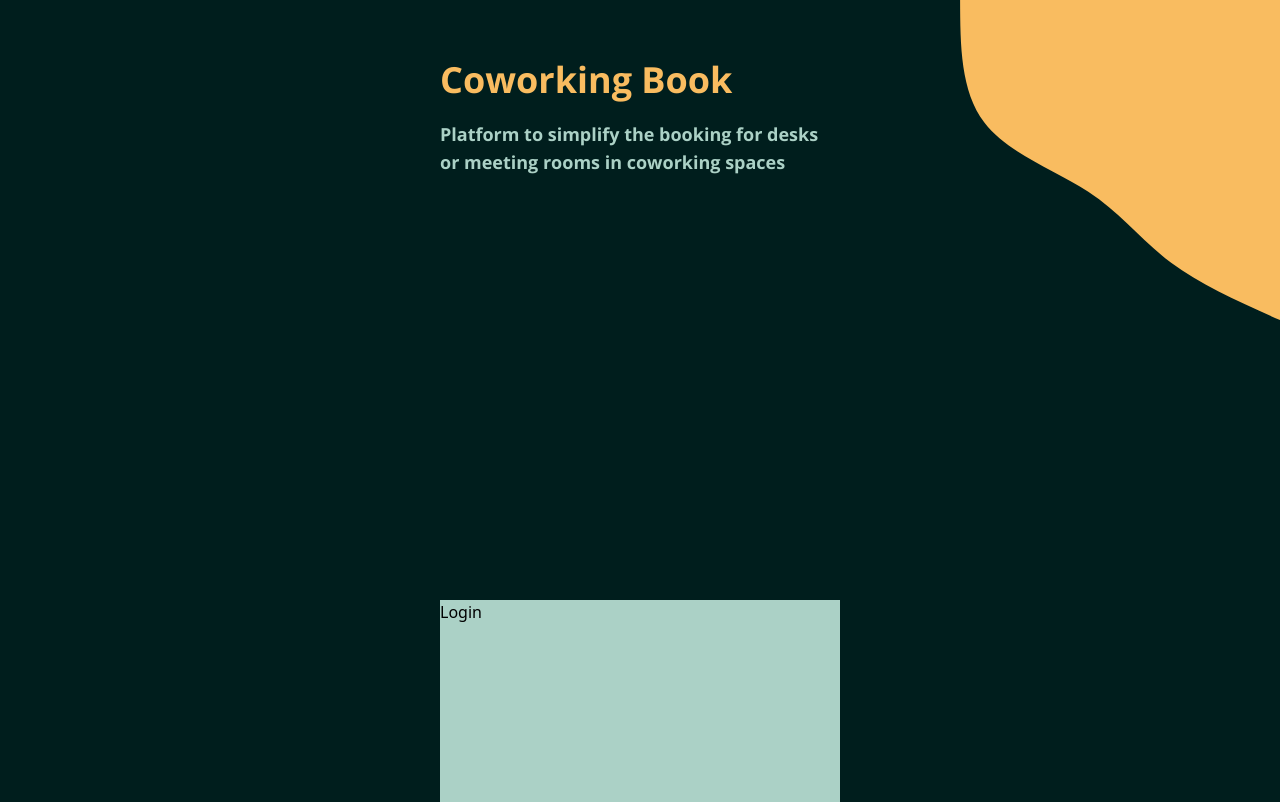
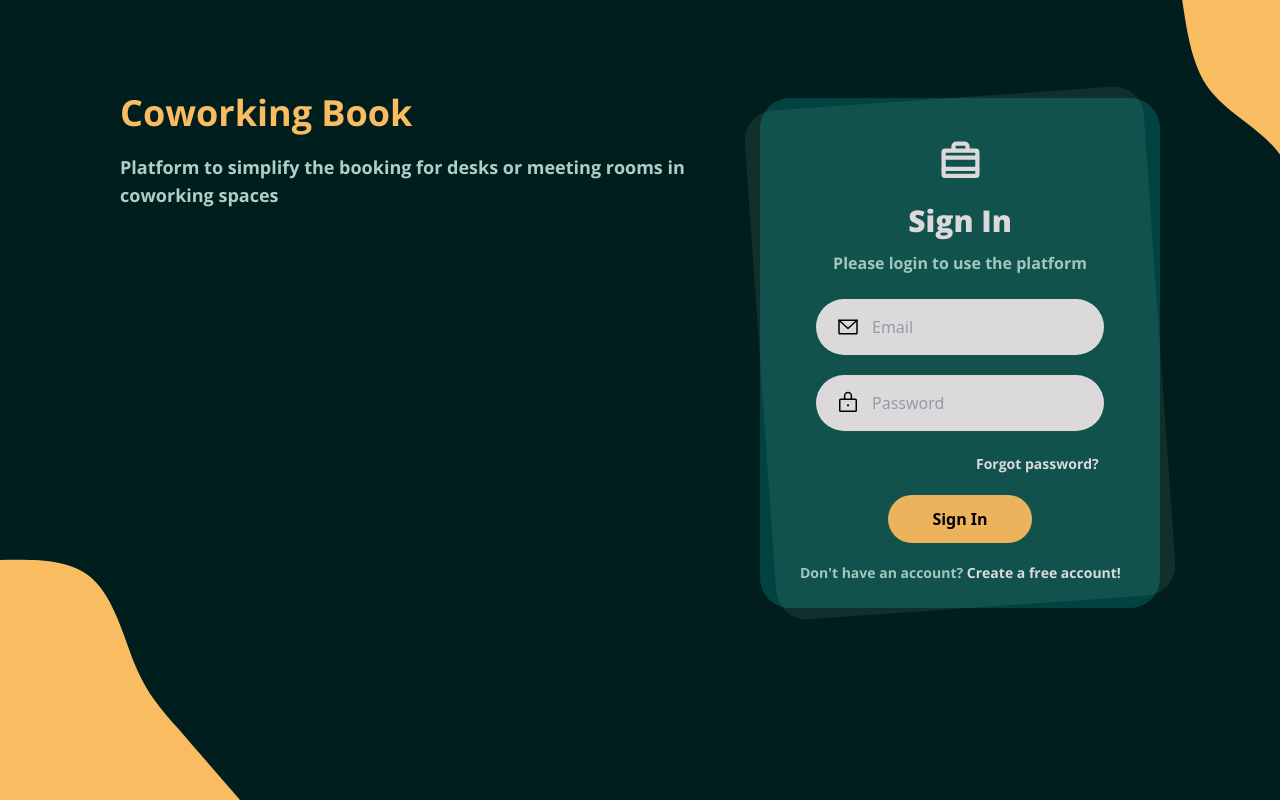
Before and after one commit to yujisoyama/coworkingbook, a React (Vite) app in the folder web/: page / in a window 1280 px wide. Shown: the top 802 px of the page. Built offline with nearby package versions, Linux system fonts and the light colour scheme.

Commit message:
Finished layoult homepage

```diff
--- a/web/package.json
+++ b/web/package.json
@@ -9,6 +9,7 @@
     "preview": "vite preview"
   },
   "dependencies": {
+    "phosphor-react": "^1.4.1",
     "react": "^18.2.0",
     "react-dom": "^18.2.0",
     "react-router-dom": "^6.4.2"
--- a/web/src/components/About.tsx
+++ /dev/null
@@ -1,9 +0,0 @@
-import React from 'react'
-
-export const About = () => {
-  return (
-    <div>
-
-    </div>
-  )
-}
--- /dev/null
+++ b/web/src/components/Input.tsx
@@ -0,0 +1,11 @@
+import { InputHTMLAttributes } from 'react'
+
+interface InputProps extends InputHTMLAttributes<HTMLInputElement> {}
+
+export function Input (props: InputProps) {
+    return (
+        <input
+            {...props}
+            className='border-none outline-none bg-main py-4 px-6 pl-14 rounded-full w-72' />
+    )
+}
--- a/web/src/pages/Home.tsx
+++ b/web/src/pages/Home.tsx
@@ -1,5 +1,7 @@
 import { Link } from "react-router-dom"
 import workGif from "../../assets/work.gif"
+import { BriefcaseMetal, EnvelopeSimple, Lock } from 'phosphor-react'
+import { Input } from "../components/Input"
 
 export const Home = () => {
   return (
@@ -7,11 +9,36 @@ export const Home = () => {
         <div className="h-5/6 pt-10 flex justify-center items-center mobile:flex-col mobile:h-auto" >
             <div className="mt-5 w-[40rem] mobile:w-[400px]">
                 <h1 className="text-4xl text-highlight font-open font-bold">Coworking Book</h1>
-                <p className="mt-5 text-lg font-open font-semibold text-paragraph text-">Platform to simplify the booking for desks or meeting rooms in coworking spaces</p>
+                <p className="mt-5 text-lg font-open font-semibold text-paragraph">Platform to simplify the booking for desks or meeting rooms in coworking spaces</p>
                 <img src={workGif} alt="gif" className="block w-96 h-96 mt-10 mr-auto ml-auto" />
             </div>
-            <div className="w-[400px] h-[450px] bg-secondary">
-                <p>Login</p>
+            <div className="w-[400px] h-[510px] p-8 opacity-95 rounded-[30px] bg-backgroundLight relative  before:content-[''] before:absolute before:bg-secondary before:opacity-10 before:inset-0 before:-rotate-[4deg] before:-z-10 before:rounded-[30px] mobile:mt-10 mobile:mb-[90px]">
+                <div>
+                    <div className="">
+                        <BriefcaseMetal className="mr-auto ml-auto mt-2" color="#e8e4e6" size={45} weight={"bold"}/>
+                        <h1 className="font-open text-main text-center font-extrabold text-3xl mt-5">Sign In</h1>
+                        <p className="font-open text-secondary text-center font-bold mt-3">Please login to use the platform</p>
+                    </div>
+                    <div>
+                        <form className="mt-6 flex flex-col gap-5 relative">
+                            <div className="relative mx-auto">
+                                <span><EnvelopeSimple className="inline absolute top-4 left-5" size={24} /></span>
+                                <Input type='text' placeholder="Email" />
+                            </div>
+                            <div className="relative mx-auto">
+                                <span><Lock className="inline absolute top-4 left-5" size={24} /></span>
+                                <Input type='password' placeholder="Password" />
+                            </div>
+                            <div className="w-40 ml-[11.5rem]">
+                                <a className="font-open font-semibold text-sm hover:underline text-main items-end" href="#">Forgot password?</a>
+                            </div>
+                            <button className="w-36 mx-auto h-12 rounded-full font-extrabold hover:bg-[#FFB340] hover:scale-105 duration-300 from-buttonText bg-highlight" type="submit">Sign In</button>
+                        </form>
+                        <div className="mt-5 text-sm text-secondary font-semibold ml-2 font-open ">
+                            Don't have an account? <a className="text-main hover:underline" href="#">Create a free account!</a>
+                        </div>
+                    </div>
+                </div>
             </div>
         </div>
     </div>
--- a/web/tailwind.config.cjs
+++ b/web/tailwind.config.cjs
@@ -13,12 +13,13 @@ module.exports = {
       highlight: '#f9bc60',
       paragraph: '#abd1c6',
       buttonText: '#001e1d',
+      buttonHover: '',
       main: '#e8e4e6',
       secondary: '#abd1c6',
       attention: '#e16162'
     },
     screens: {
-      'mobile': {'max': '1300px'},
+      'mobile': {'max': '1100px'},
     },
     fontFamily: {
       noto: ['Noto Sans', 'sans-serif'],
```
Also changed, not shown: 1 other file (tests, documents, lock files or other folders).
